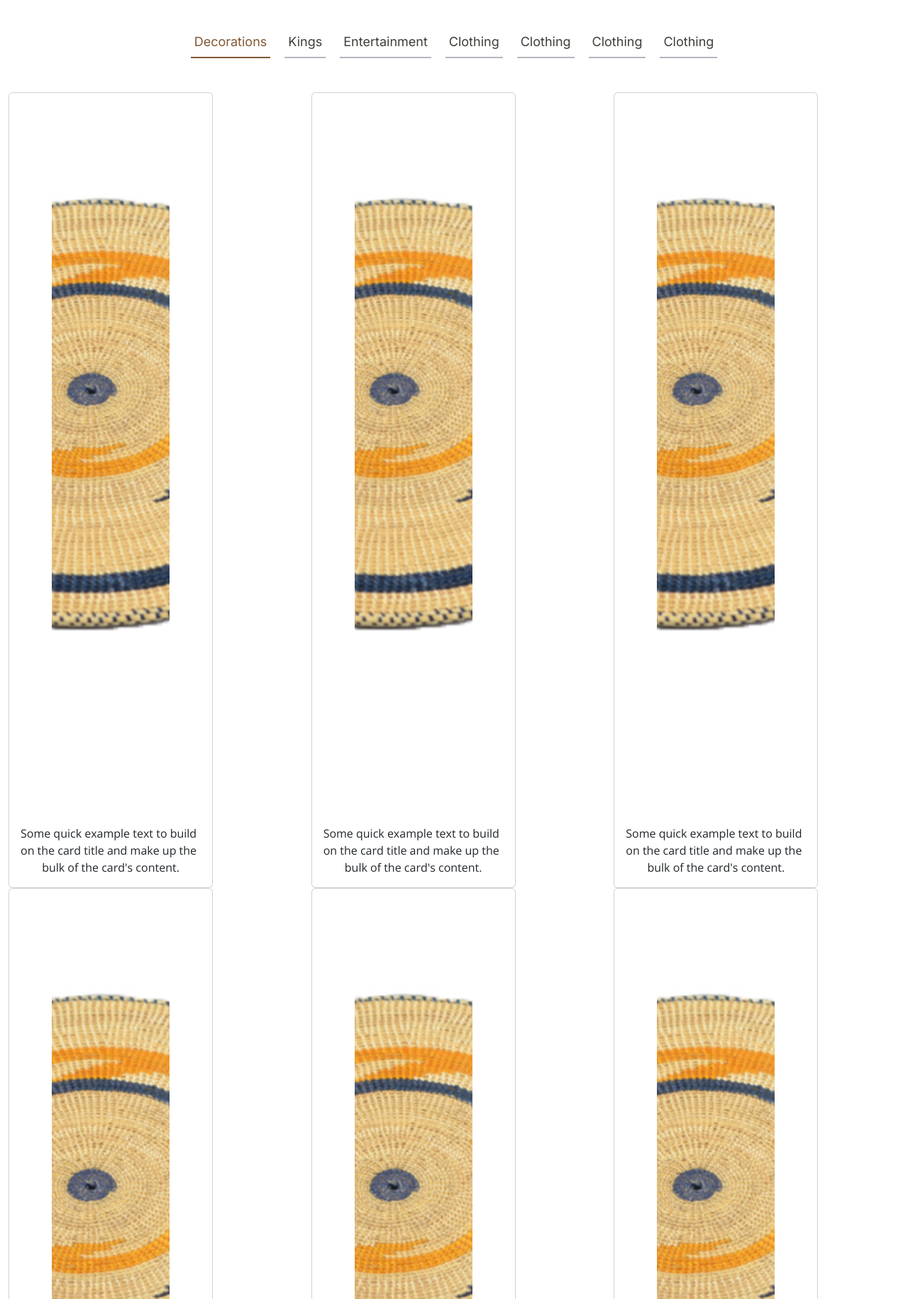
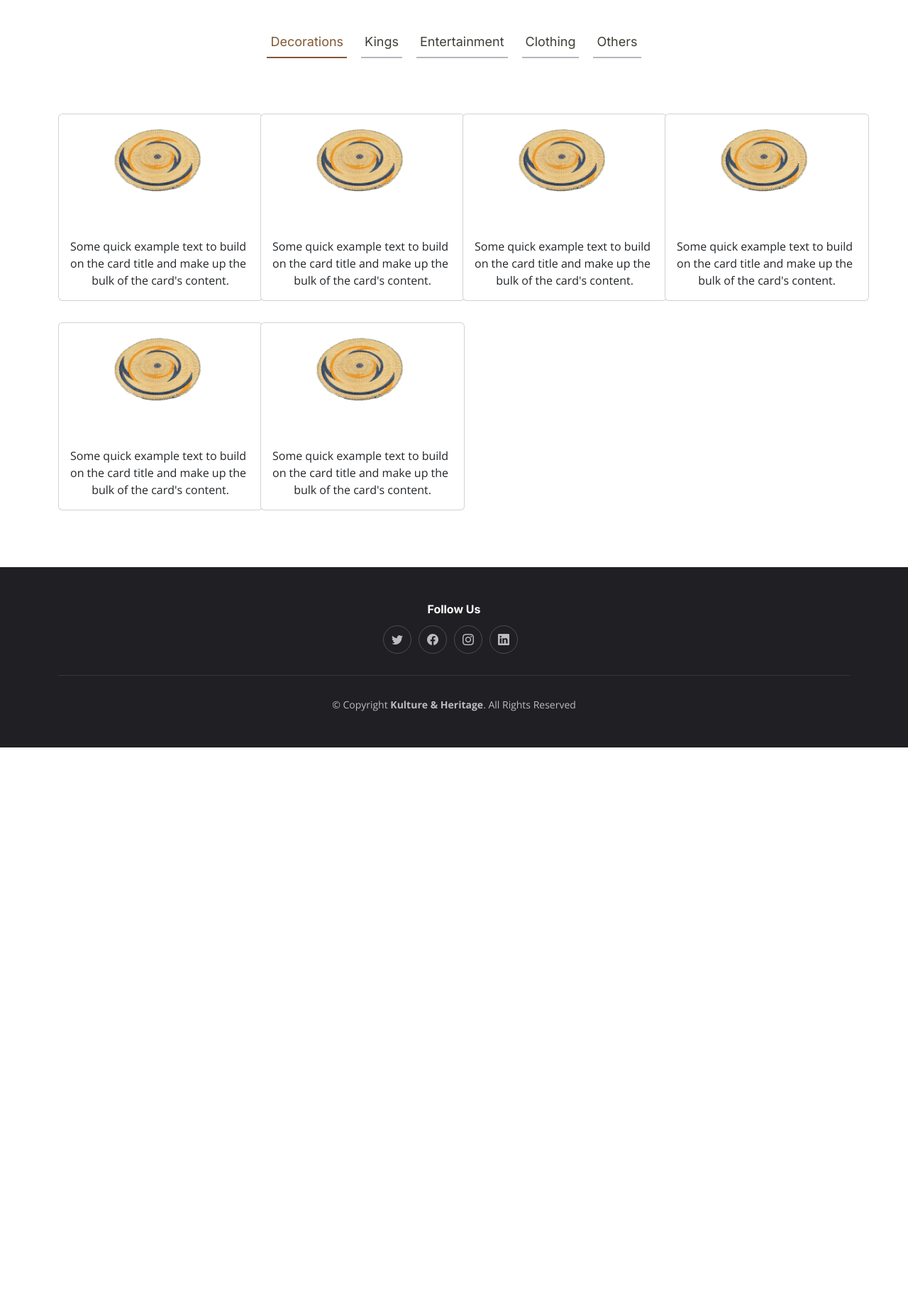
Before and after one commit to Mugengano18/Kulture, a PHP site: page /categories.php in a window 1280 px wide. Shown: the part 90-1920 px from the top of the page at 71% size. After the commit the page ends 1143 px from the top, so only its background shows below. Run offline with PHP 8.4, Linux system fonts and the light colour scheme; the visitor is signed in with stand-in values (Sample User, id 1).

Commit message:
added styles

```diff
--- a/assets/css/main.css
+++ b/assets/css/main.css
@@ -915,8 +915,8 @@
 }
 
 .category .category-item img {
-  width: 1000px;
-  height: 1000px;
+  width: 100%;
+  height: auto;
   object-fit: cover;
   border-radius: 17px;
 }
--- a/categories.php
+++ b/categories.php
@@ -49,6 +49,9 @@
         opacity: 1;
         box-shadow: 0 4px 8px 0 rgba(0, 0, 0, 0.2), 0 6px 20px 0 rgba(0, 0, 0, 0.19);
       }
+      .card{
+        margin-top: 30px;
+      }
     </style>
   </head>
 
@@ -57,7 +60,7 @@
     <header id="header" class="header fixed-top d-flex align-items-center">
       <div class="container d-flex align-items-center justify-content-between">
 
-        <a href="index.html" class="logo d-flex align-items-center me-auto me-lg-0">
+        <a href="index.html" class="logo d-flex align-items-center me-auto ml-0">
           <!-- <img src="assets/img/logo.png" alt=""> -->
           <h1>Kulture<span>.</span></h1>
         </a>
@@ -79,7 +82,7 @@
     <!-- End Header -->
     <main>
       <section id="category" class="category">
-        <div class="container-fluid" data-aos="fade-up">
+        <div class="container" data-aos="fade-up">
           <ul class="nav nav-tabs d-flex justify-content-center mt-5 mb-5" data-aos="fade-up" data-aos-delay="200">
 
             <li class="nav-item">
@@ -106,19 +109,10 @@
             </li>
             <li class="nav-item">
               <a class="nav-link" data-bs-toggle="tab" data-bs-target="#imyambaro">
-                <h4>Clothing</h4>
+                <h4>Others</h4>
               </a>
             </li>
-            <li class="nav-item">
-              <a class="nav-link" data-bs-toggle="tab" data-bs-target="#imyambaro">
-                <h4>Clothing</h4>
-              </a>
-            </li>
-            <li class="nav-item">
-              <a class="nav-link" data-bs-toggle="tab" data-bs-target="#imyambaro">
-                <h4>Clothing</h4>
-              </a>
-            </li>
+
             <!-- End tab nav item -->
 
           </ul>
@@ -127,10 +121,10 @@
 
             <div class="tab-pane fade active show" id="imitako">
 
-              <div class="row group_overlay">
+              <div class="row group_overlay d-flex justify-content-start">
 
 
-                <div class="col-lg-4 category-item">
+                <div class="col-3 category-item">
                   <div class="card" style="width: 18rem;">
                     <a href="assets/img/imitako/imitako1.jpg" class="glightbox"><img src="assets/img/imitako/imitako1.jpg" class="category-img img-fluid" alt=""></a>
                     <div class="card-body">
@@ -139,7 +133,7 @@
                   </div>
                 </div><!-- category Item -->
 
-                <div class="col-lg-4 category-item">
+                <div class="col-3 category-item">
                   <div class="card" style="width: 18rem;">
                     <a href="assets/img/imitako/imitako1.jpg" class="glightbox"><img src="assets/img/imitako/imitako1.jpg" class="category-img img-fluid" alt=""></a>
                     <div class="card-body">
@@ -150,7 +144,7 @@
 
                 </div><!-- category Item -->
 
-                <div class="col-lg-4 category-item">
+                <div class="col-3 category-item">
                   <div class="card" style="width: 18rem;">
                     <a href="assets/img/imitako/imitako1.jpg" class="glightbox"><img src="assets/img/imitako/imitako1.jpg" class="category-img img-fluid" alt=""></a>
                     <div class="card-body">
@@ -158,7 +152,7 @@
                     </div>
                   </div>
                 </div><!-- category Item -->
-                <div class="col-lg-4 category-item">
+                <div class="col-3 category-item">
                   <div class="card" style="width: 18rem;">
                     <a href="assets/img/imitako/imitako1.jpg" class="glightbox"><img src="assets/img/imitako/imitako1.jpg" class="category-img img-fluid" alt=""></a>
                     <div class="card-body">
@@ -167,7 +161,7 @@
                   </div>
                 </div><!-- category Item -->
 
-                <div class="col-lg-4 category-item">
+                <div class="col-3 category-item">
                   <div class="card" style="width: 18rem;">
                     <a href="assets/img/imitako/imitako1.jpg" class="glightbox"><img src="assets/img/imitako/imitako1.jpg" class="category-img img-fluid" alt=""></a>
                     <div class="card-body">
@@ -176,7 +170,7 @@
                   </div>
                 </div><!-- category Item -->
 
-                <div class="col-lg-4 category-item">
+                <div class="col-3 category-item">
                   <div class="card" style="width: 18rem;">
                     <a href="assets/img/imitako/imitako1.jpg" class="glightbox"><img src="assets/img/imitako/imitako1.jpg" class="category-img img-fluid" alt=""></a>
                     <div class="card-body">
@@ -189,35 +183,30 @@
 
             <div class="tab-pane fade" id="abami">
 
-              <div class="tab-header text-center">
-
-                <h3>Kings(Abami)</h3>
-              </div>
-
               <div class="row gy-5">
 
-                <div class="col-lg-4 category-item">
+                <div class="col-3 category-item">
                   <a href="assets/img/kings/king1.jpg" class="glightbox"><img src="assets/img/kings/king1.jpg" class="category-img img-fluid" alt=""></a>
                 </div><!-- category Item -->
 
-                <div class="col-lg-4 category-item">
+                <div class="col-3 category-item">
                   <a href="assets/img/kings/king2.jpg" class="glightbox"><img src="assets/img/kings/king2.jpg" class="category-img img-fluid" alt=""></a>
                 </div><!-- category Item -->
 
-                <div class="col-lg-4 category-item">
+                <div class="col-3 category-item">
                   <a href="assets/img/kings/king3.jpg" class="glightbox"><img src="assets/img/kings/king3.jpg" class="category-img img-fluid" alt=""></a>
                 </div><!-- category Item -->
 
-                <div class="col-lg-4 category-item">
+                <div class="col-3 category-item">
                   <a href="assets/img/kings/king4.jpg" class="glightbox"><img src="assets/img/kings/king4.jpg" class="category-img img-fluid" alt=""></a>
                 </div><!-- category Item -->
 
-                <div class="col-lg-4 category-item">
+                <div class="col-3 category-item">
                   <a href="assets/img/kings/king5.jpg" class="glightbox"><img src="assets/img/kings/king5.jpg" class="category-img img-fluid" alt=""></a>
 
                 </div><!-- category Item -->
 
-                <div class="col-lg-4 category-item">
+                <div class="col-3 category-item">
                   <a href="assets/img/kings/king6.jpg" class="glightbox"><img src="assets/img/kings/king6.jpg" class="category-img img-fluid" alt=""></a>
 
                 </div><!-- category Item -->
@@ -227,38 +216,35 @@
 
             <div class="tab-pane fade" id="imyidagaduro">
 
-              <div class="tab-header text-center">
-                <h3>Imyidagaduro</h3>
-              </div>
 
               <div class="row gy-5">
 
-                <div class="col-lg-4 menu-item">
+                <div class="col-3 menu-item">
                   <a href="assets/img/game1.jpg" class="glightbox"><img src="assets/img/game1.jpg" style="width:500px; height:200px;" class="menu-img img-fluid" alt=""></a>
 
                 </div><!-- Category Item -->
 
-                <div class="col-lg-4 menu-item">
+                <div class="col-3 menu-item">
                   <a href="assets/img/game2.jpg" class="glightbox"><img src="assets/img/game2.jpg" style="width:500px; height:200px;" class="menu-img img-fluid" alt=""></a>
 
                 </div><!-- Category Item -->
 
-                <div class="col-lg-4 menu-item">
+                <div class="col-3 menu-item">
                   <a href="assets/img/game5.jpg" class="glightbox"><img src="assets/img/game5.jpg" style="width:500px; height:200px;" class="menu-img img-fluid" alt=""></a>
 
                 </div><!-- Category Item -->
 
-                <div class="col-lg-4 menu-item">
+                <div class="col-3 menu-item">
                   <a href="assets/img/game4.jpg" class="glightbox"><img src="assets/img/game4.jpg" style="width:500px; height:200px;" sstyle="width:500px; height:200px;" class="menu-img img-fluid" alt=""></a>
 
                 </div><!-- Category Item -->
 
-                <div class="col-lg-4 menu-item">
+                <div class="col-3 menu-item">
                   <a href="assets/img/game6.jpg" class="glightbox"><img src="assets/img/game6.jpg" style="width:500px; height:200px;" class="menu-img img-fluid" alt=""></a>
 
                 </div><!-- Category Item -->
 
-                <div class="col-lg-4 menu-item">
+                <div class="col-3 menu-item">
                   <a href="assets/img/game7.jpg" class="glightbox"><img src="assets/img/game7.jpg" style="width:500px; height:200px;" class="menu-img img-fluid" alt=""></a>
 
                   </p>
@@ -269,23 +255,21 @@
 
             <div class="tab-pane fade" id="imyambaro">
 
-              <div class="tab-header text-center">
-                <h3>Imyambaro</h3>
-              </div>
+
 
               <div class="row gy-5">
 
-                <div class="col-lg-4 menu-item">
+                <div class="col-3 menu-item">
                   <a href="assets/img/inkandaclothing1.jpg" class="glightbox"><img src="assets/img/inkandaclothing1.jpg" style="width:500px; height:200px;" class="menu-img img-fluid" alt=""></a>
 
                 </div><!-- Category Item -->
 
-                <div class="col-lg-4 menu-item">
+                <div class="col-3 menu-item">
                   <a href="assets/img/inkandaclothing2.jpg" class="glightbox"><img src="assets/img/inkandaclothing2.jpg" style="width:500px; height:200px;" class="menu-img img-fluid" alt=""></a>
 
                 </div><!-- Category Item -->
 
-                <div class="col-lg-4 menu-item">
+                <div class="col-3 menu-item">
                   <a href="assets/img/inkandaclothing3.jpg" class="glightbox"><img src="assets/img/inkandaclothing3.jpg" style="width:500px; height:200px;" class="menu-img img-fluid" alt=""></a>
 
                 </div>
--- a/forms/authenticate.php
+++ b/forms/authenticate.php
@@ -81,6 +81,7 @@
 
                 header("Location: login.php?error=Incorect User name or password");
 
+
                 exit();
 
             }
```
